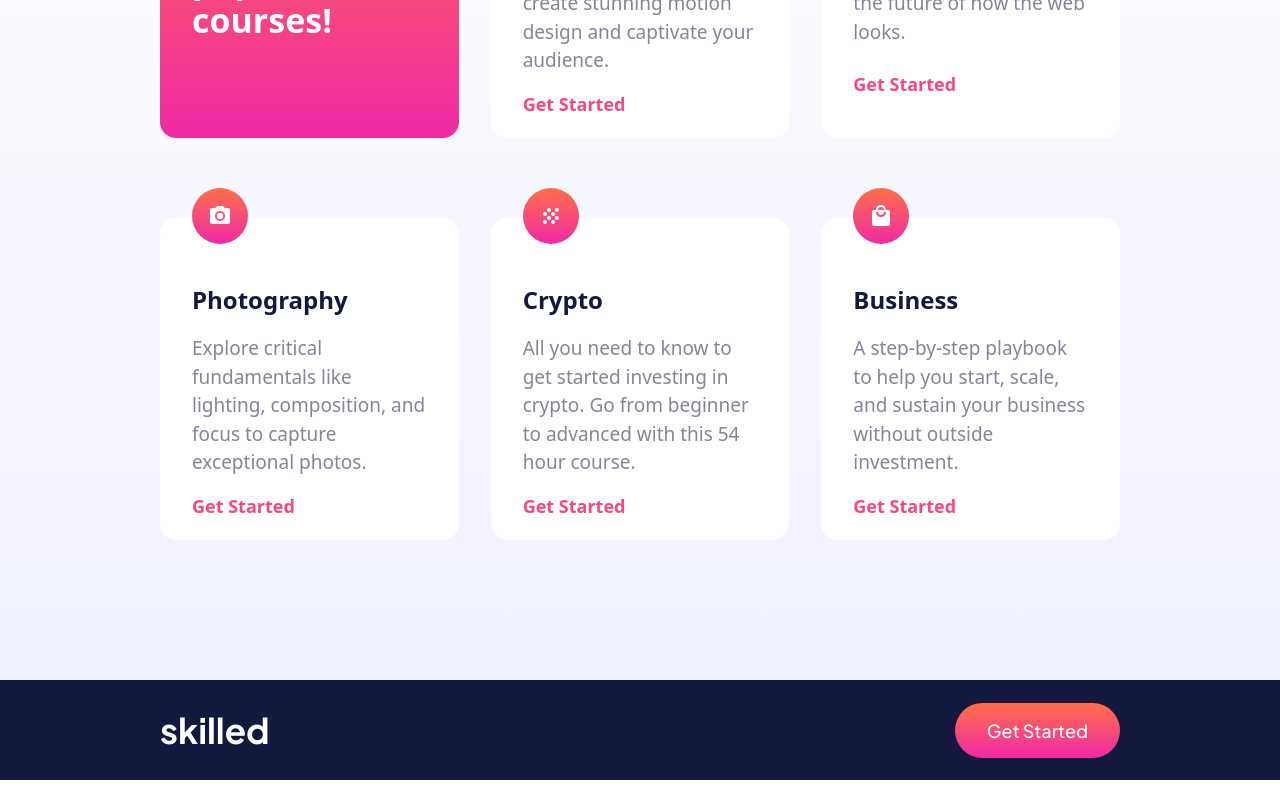
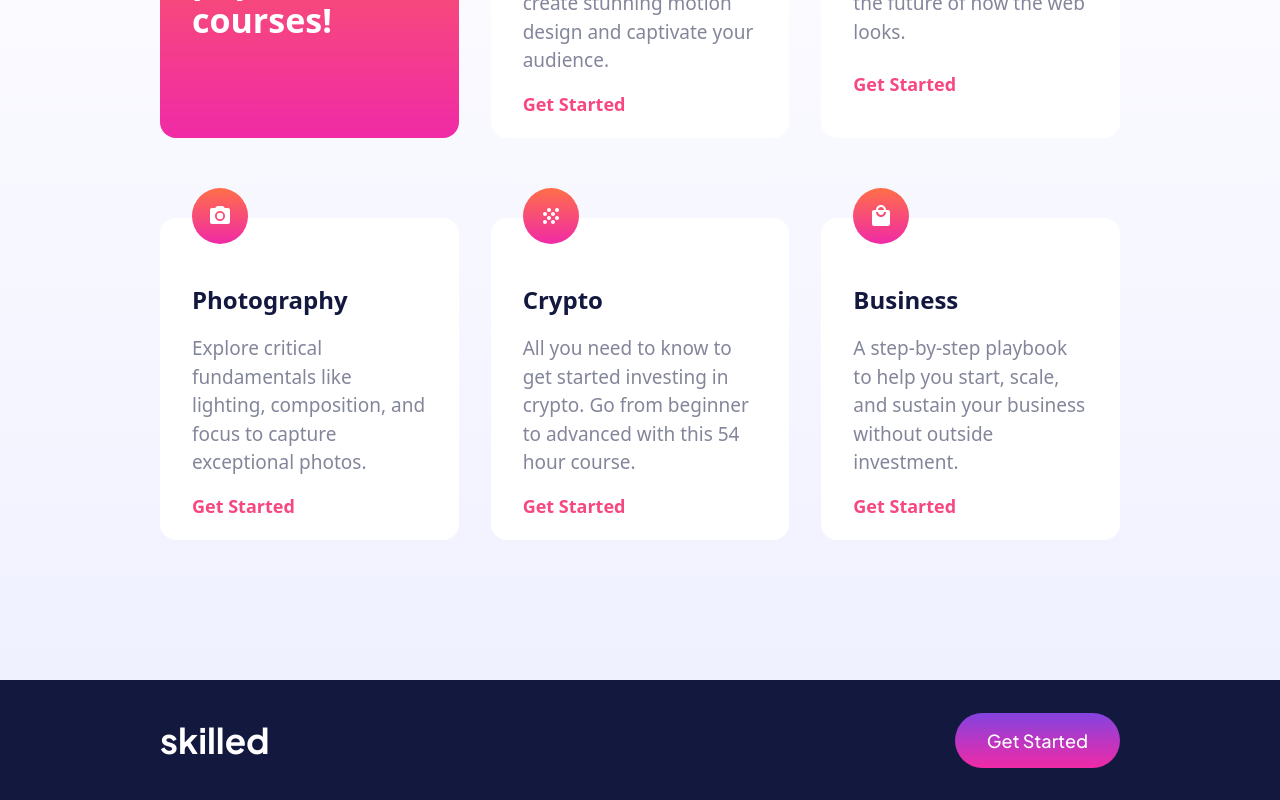
Before and after one commit to alvaro-frontend-mentor-projects/skilled-e-learning-landing-page, a React (Create React App) app: page / in a window 1280 px wide. Shown: the part 1054-1854 px from the top of the page. Built offline with nearby package versions, Linux system fonts and the light colour scheme.

Commit message:
finished footer

```diff
--- a/src/index.css
+++ b/src/index.css
@@ -3,3 +3,14 @@
 @tailwind base;
 @tailwind components;
 @tailwind utilities;
+
+@layer utilities {
+    .button-background {
+        background: linear-gradient(180deg, #4851FF -54.32%, #F02AA6 100%);
+    }
+
+    .button-background-h {
+        background: linear-gradient(0deg, rgba(255, 255, 255, 0.5), rgba(255, 255, 255, 0.5)), linear-gradient(180deg, #4851FF -54.32%, #F02AA6 100%);
+    }
+
+}
--- a/src/pages/MainPage.js
+++ b/src/pages/MainPage.js
@@ -149,11 +149,11 @@ const MainPage = () => {
         </div>
 
         {/* FOOTER SECTION */}
-        <div className='flex flex-row h-[100px] justify-between items-center bg-fmDarkBlue px-[160px]'>
+        <div className='flex flex-row h-[120px] justify-between items-center bg-fmDarkBlue px-[160px]'>
             <h1 className='font-Jakarta font-[700] text-[35px] text-white'>
             skilled
             </h1>
-            <button className='font-Jakarta text-[18px] text-white bg-gradient-to-t from-[#F02AA6] to-[#FF6F48] hover:bg-fmLightBlue px-8 py-3.5 rounded-full '>
+            <button className='font-Jakarta text-[18px] text-white button-background hover:button-background-h px-8 py-3.5 rounded-full '>
             Get Started
             </button>
         </div>
```
